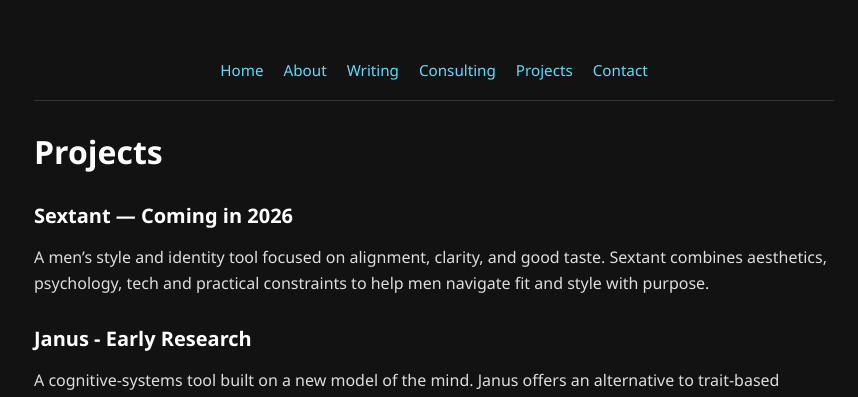
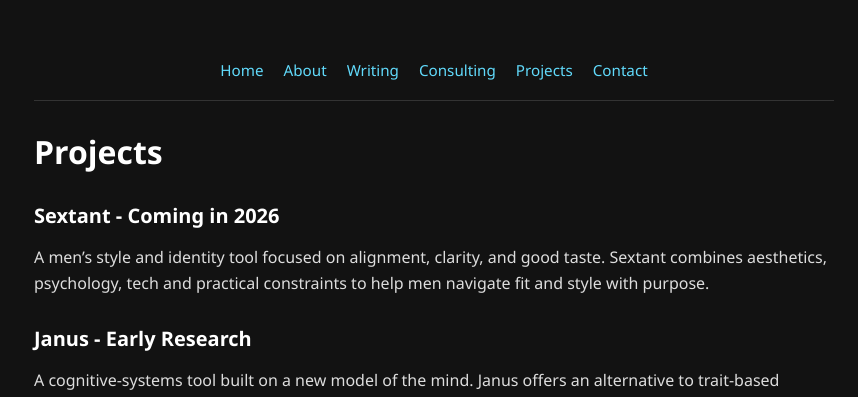
Before and after one commit to aultimus/foobarcat-homepage, a Jekyll site: the page built from projects/index.html, in a window 1280 px wide. Shown: the top 397 px of the page, without its empty margins (206-1064 px from the left). Built offline with Jekyll 4.4.1, drawn with Linux system fonts in a browser that asks for light colours.

```diff
--- a/projects/index.html
+++ b/projects/index.html
@@ -113,7 +113,7 @@
             <h1>Projects</h1>
 
             <div class="project">
-                <h2>Sextant — Coming in 2026</h2>
+                <h2>Sextant - Coming in 2026</h2>
                 <p>
                     A men’s style and identity tool focused on alignment, clarity, and good taste.
                     Sextant combines aesthetics, psychology, tech and practical constraints to help men
```
